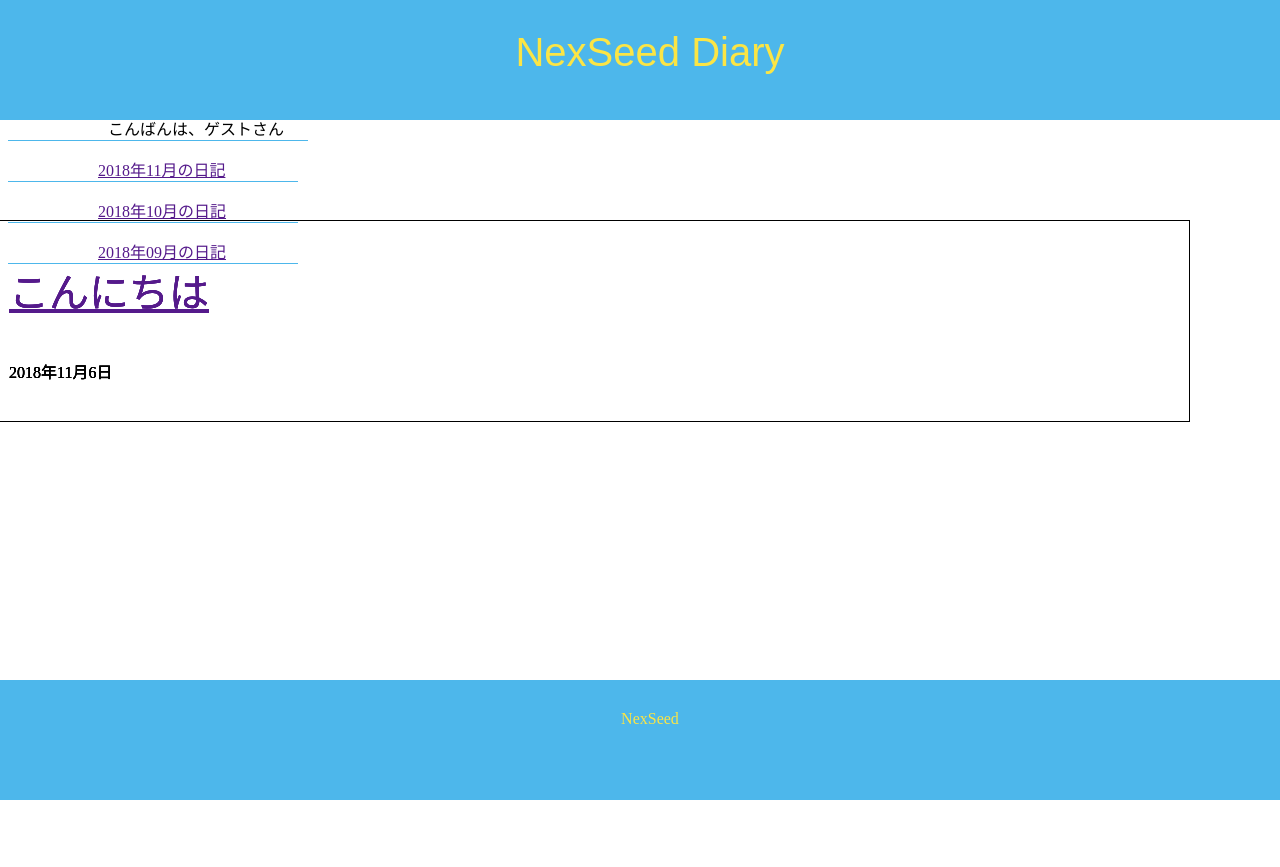
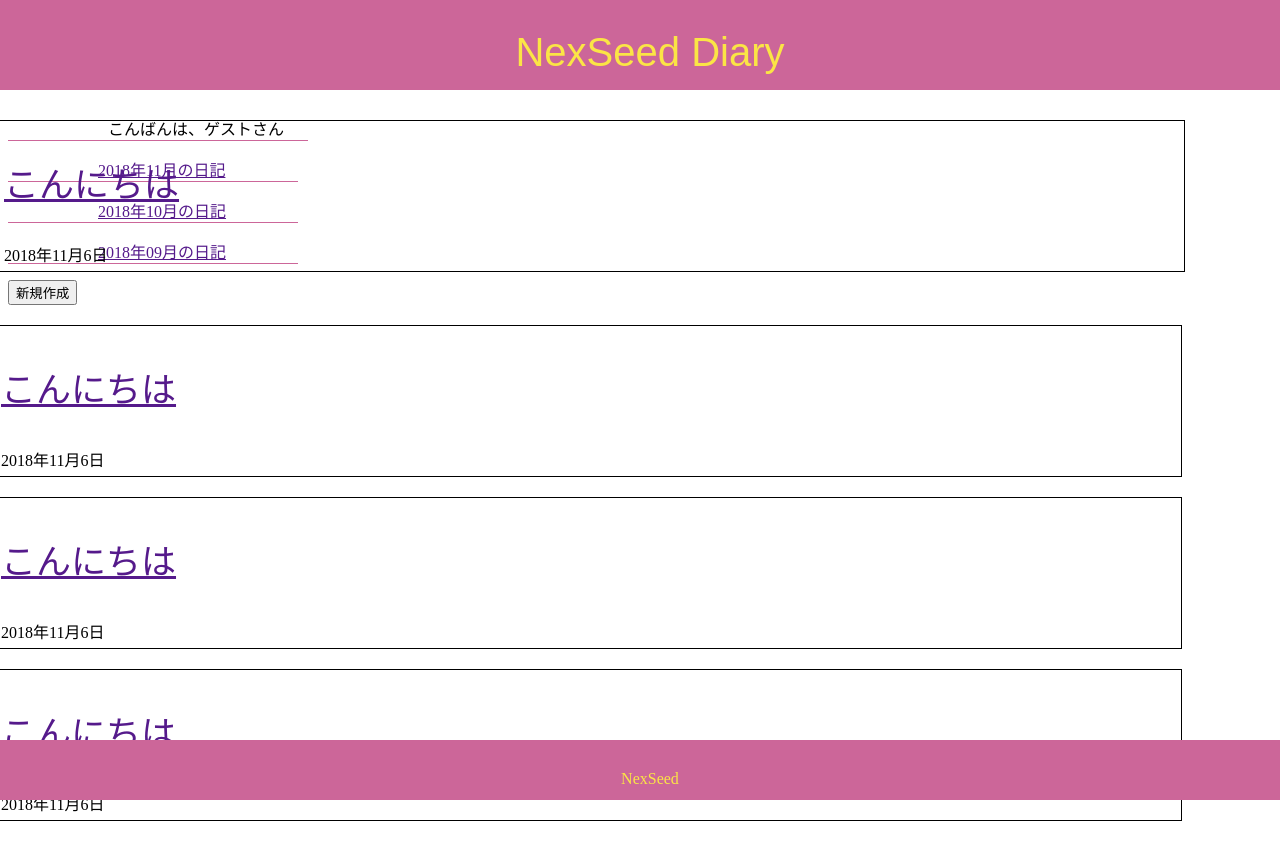
Before and after one commit to KitanoChihiro/assignment3week, a PHP site: page / in a window 1280 px wide. Before the commit the page ends 800 px from the top, so only its background shows below. Run offline with PHP 8.4, Linux system fonts and the light colour scheme; data that the repository does not hold is empty.

Commit message:
作業途中

```diff
--- a/index.css
+++ b/index.css
@@ -4,10 +4,10 @@
     top: 0;             /* 上部から配置の基準位置を決める */
     left: 0;            /* 左から配置の基準位置を決める */
     width: 100%;        /* ヘッダーの横幅を指定する */
-    height: 100px;       /* ヘッダーの高さを指定する */
+    height: 70px;       /* ヘッダーの高さを指定する */
     padding: 10px;      /* ヘッダーの余白を指定する(上下左右) */
     color: #000000;     /* フォントの色を指定する */
-    background-color: #4DB7EB;
+    background-color: #cc6699;
 }
 
 .header-logo{
@@ -24,32 +24,42 @@
     width: 200px;
     padding-left: 100px;
     padding-top: 20px;
-    border-bottom: 1px solid #4DB7EB;
+    border-bottom: 1px solid #cc6699;
 
 }
 
 .month{
     padding-left: 90px;
     border-bottom:
-    1px solid #4DB7EB;
+    1px solid #cc6699;
     width: 200px;
+}
+
+.btn{
+    width: 20%;
 }
 
 .box{
     position: absolute;
-    right: 90px;
-    top:200px;
+    right: 95px;
+    top:100px;
     margin-left: auto;
     margin-bottom: 20px;
     margin-top: 20px;
     width: 1200px;
-    height: 200px;
+    height: 150px;
     border: 1px solid;
-
 }
 
 .box2{
-
+    margin-left: auto;
+    margin-bottom: 20px;
+    margin-top: 20px;
+    width: 1200px;
+    height: 150px;
+    border: 1px solid;
+    position: relative;
+    right: 90px;
 }
 
 
@@ -60,8 +70,8 @@
     width: 100%;        /* フッターの横幅を指定する */
     padding:10px;       /* フッター内側の余白を指定する(上下左右) */
     color: #FFFFFF;     /* フッターのフォントの色を指定する */
-    background-color: #4DB7EB;
-    height: 100px;
+    background-color: #cc6699;
+    height: 40px;
 }
 
 .footer-logo{
--- a/index.php
+++ b/index.php
@@ -1,5 +1,5 @@
 <?php
-
+    require_once('dbconnect.php');
     date_default_timezone_set('Asia/Tokyo');
     $time = intval(date('H:i'));
     $day = $time;
@@ -11,6 +11,16 @@ if ('06:00' <= $time && $time<= '11:00') {
     }else{
         $day = 'こんばんは、ゲストさん';
     }
+
+    // データを５件入力するSQL
+    $sql = "INSERT INTO diaries(id, title, contens, created) VALUES (?,?,?,?), (?,?,?,?), (?,?,?,?), (?,?,?,?), (?,?,?,?)";
+
+    // DBから登録した日記の情報を取得する
+    $sql = "SELECT `id`, `title`, `contents`, `created` FROM diaries ";
+    $data = [];
+    $stmt = $dbh->prepare($sql);
+    $stmt->execute();
+
 
  ?>
 
@@ -37,23 +47,27 @@ if ('06:00' <= $time && $time<= '11:00') {
             <a href=""><p class="month"><?php echo date('Y' . '年' . 'm' . '月の日記', strtotime("-2 month")); ?></p></a>
         </div>
 
+        <div class="btn">
+            <form action="diary.php" method="POST"><button style="btn-danger">新規作成</button></form>
+        </div>
+
         <div class="box">
-            <a href=""><p style="font-size: 40px; padding-left: 20px;">こんにちは</p></a>
+            <a href=""><p style="font-size: 35px; padding-left: 20px;">こんにちは</p></a>
             <p style="padding-left: 20px;">2018年11月6日</p>
         </div>
 
-        <div class="box">
-            <a href=""><p style="font-size: 40px; padding-left: 20px;">こんにちは</p></a>
+        <div class="box2">
+            <a href=""><p style="font-size: 35px; padding-left: 20px;">こんにちは</p></a>
             <p style="padding-left: 20px;">2018年11月6日</p>
         </div>
 
-        <div class="box">
-            <a href=""><p style="font-size: 40px; padding-left: 20px;">こんにちは</p></a>
+        <div class="box2">
+            <a href=""><p style="font-size: 35px; padding-left: 20px;">こんにちは</p></a>
             <p style="padding-left: 20px;">2018年11月6日</p>
         </div>
 
-        <div class="box">
-            <a href=""><p style="font-size: 40px; padding-left: 20px;">こんにちは</p></a>
+        <div class="box2">
+            <a href=""><p style="font-size: 35px; padding-left: 20px;">こんにちは</p></a>
             <p style="padding-left: 20px;">2018年11月6日</p>
         </div>
 
```
Also changed, not shown: diary.php (+9 -3 lines). Lines whose indentation alone changed are shown as unchanged.
